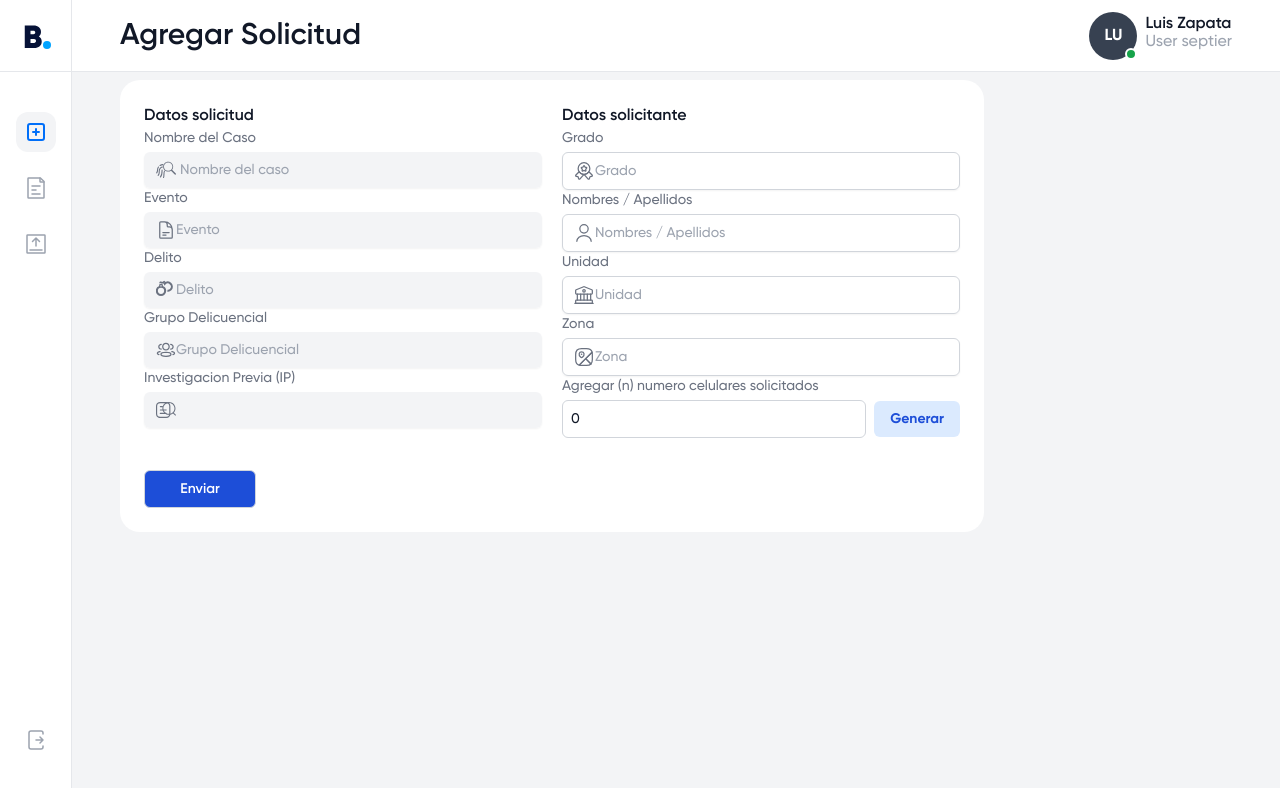
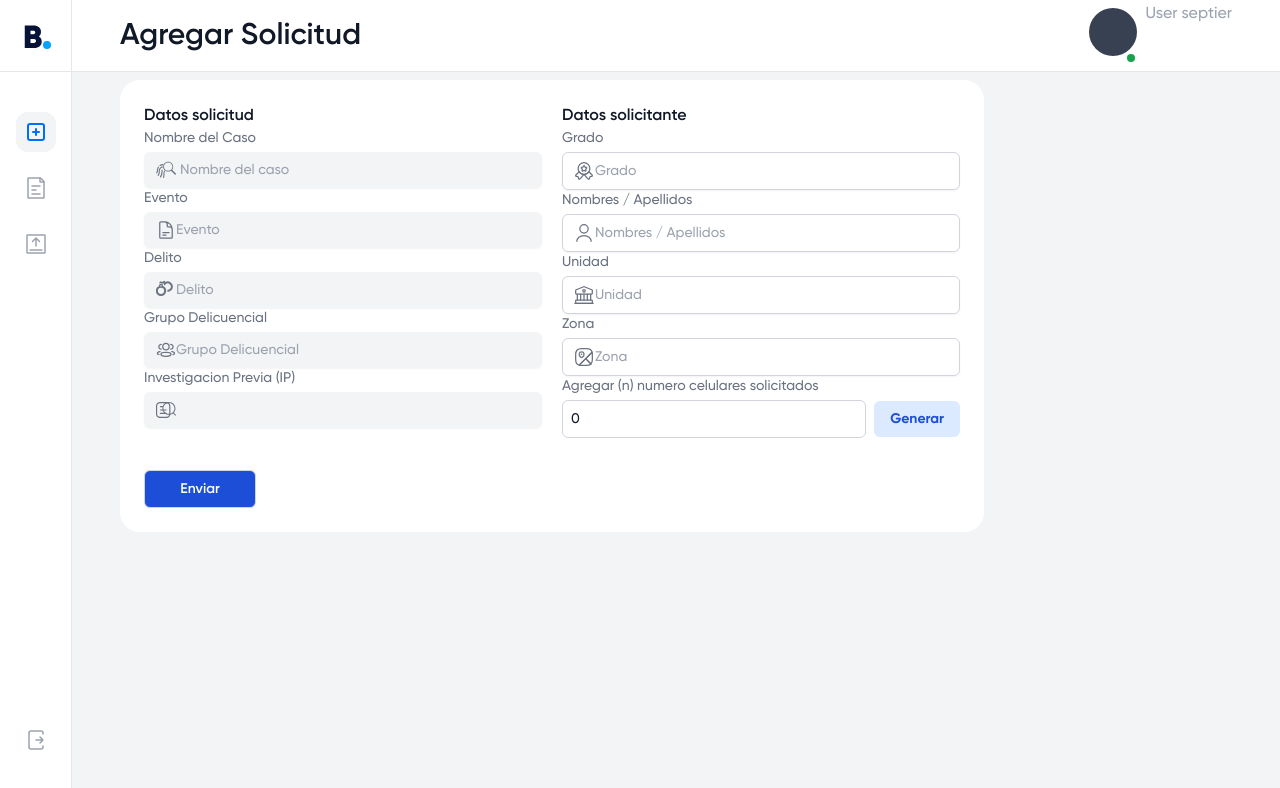
Before and after one commit to DeveloperStack2022/frontSept, a React (Vite) app: page /admin/default in a window 1280 px wide. Shown: the top 788 px of the page. Built offline with nearby package versions, Linux system fonts and the light colour scheme; sample sign-in values are in the browser's storage.

Commit message:
updates chnages

```diff
--- a/src/context/auth.ts
+++ b/src/context/auth.ts
@@ -3,13 +3,15 @@ type AuthContextType = {
     login: ({email,password}:{email:string,password:string}) => void;
     logout:() => void;
     Value:string | null;
+    name:string | null
 }
 
 
 const AuthContext = React.createContext<AuthContextType>({
     login: () => {},
     logout: () => {},
-    Value:null
+    Value:null,
+    name:''
 })
 
 export default AuthContext;
--- a/src/context/authProvider.tsx
+++ b/src/context/authProvider.tsx
@@ -13,6 +13,9 @@ export const AuthProvider = ({ children }: Props) => {
   const navigate = useNavigate();
   const [Value, setValue] = useState<string | null>(() =>
     window.localStorage.getItem("authToken")
+  );
+  const [Name, setName] = useState<string | null>(() =>
+    window.localStorage.getItem("name")
   );
 
   const login = async ({ email, password }: FormInicioSessionType) => {
@@ -31,7 +34,9 @@ export const AuthProvider = ({ children }: Props) => {
     if (res.status >= 200 && res.status <= 299) {
       const dataResponse = await res.json();
       setItem("authToken", JSON.stringify(dataResponse));
+      setItem("name", dataResponse?.name);
       setValue(dataResponse);
+      setName(dataResponse?.name);
       return navigate("/admin/default");
     }
   };
@@ -39,6 +44,7 @@ export const AuthProvider = ({ children }: Props) => {
   const logout = () => {
     removeItem("authToken");
     setValue(null);
+    setName(null);
     navigate("/auth/sign-in");
   };
 
@@ -48,6 +54,7 @@ export const AuthProvider = ({ children }: Props) => {
       Value,
       logout,
       setValue,
+      name: Name,
     }),
     [Value]
   );
--- a/src/layouts/admin/index.tsx
+++ b/src/layouts/admin/index.tsx
@@ -1,22 +1,30 @@
 import routes from "@/routes";
-import React from "react";
+import React, { useEffect } from "react";
 import { Routes, Route, Navigate, useLocation } from "react-router-dom";
 import ProctedRoute from "@/Routes/procted.routes";
 // Components
 import Sidebar from "@/components/sidebar";
+// Custom hooks
+import useAuth from "@/hooks/useAuth";
 
 export default function Admin(props: { [x: string]: any }) {
   const { ...rest } = props;
   const location = useLocation();
+  let { name } = useAuth();
 
   const [open, setOpen] = React.useState(true);
   const [currentRoute, setCurrentRoute] = React.useState("Main Dashboard");
+  const [Name, setName] = React.useState<string | null>(null);
 
   React.useEffect(() => {
     window.addEventListener("resize", () => {
       window.innerWidth < 1200 ? setOpen(false) : setOpen(true);
     });
   }, []);
+
+  useEffect(() => {
+    if (name != "" && name) setName(name);
+  }, [name]);
 
   React.useEffect(() => {
     getActiveRoute(routes);
@@ -86,13 +94,13 @@ export default function Admin(props: { [x: string]: any }) {
           {/* <div className="h-4/6 w-px bg-gray-200" /> */}
           <div className="flex">
             <div className="relative inline-block ">
-              <span className="inline-flex h-12 w-12 items-center justify-center rounded-full bg-gray-700  text-center  font-bold leading-none text-white">
-                LU
+              <span className="inline-flex h-12 w-12 items-center justify-center rounded-full bg-gray-700 text-center  font-bold  uppercase leading-none text-white">
+                {name?.slice(0, -2)}
               </span>
               <span className="absolute bottom-0 right-0 inline-block h-3 w-3 rounded-full border-2 border-white bg-green-600"></span>
             </div>
             <div className="ml-2">
-              <span className="block font-semibold ">Luis Zapata</span>
+              <span className="block font-semibold ">{Name}</span>
               <span className="block leading-3 text-gray-400">
                 User septier
               </span>
```
